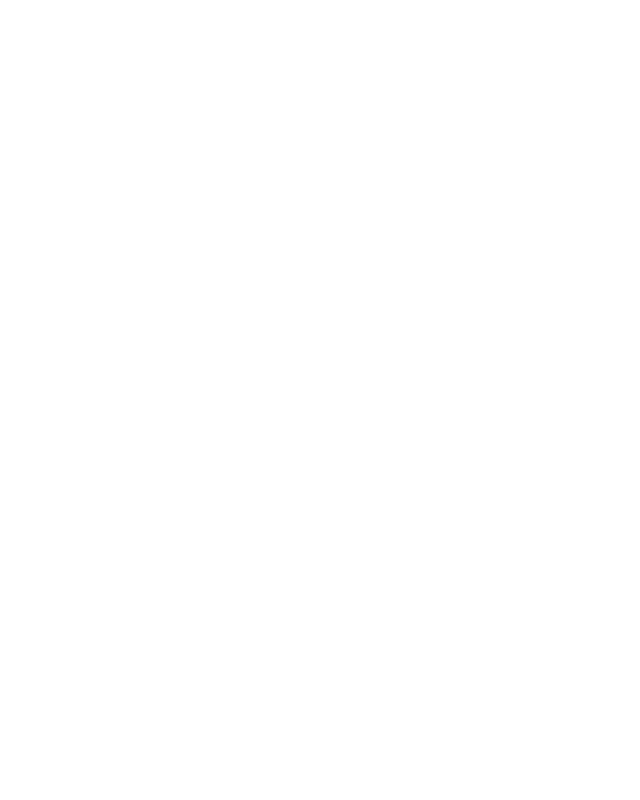
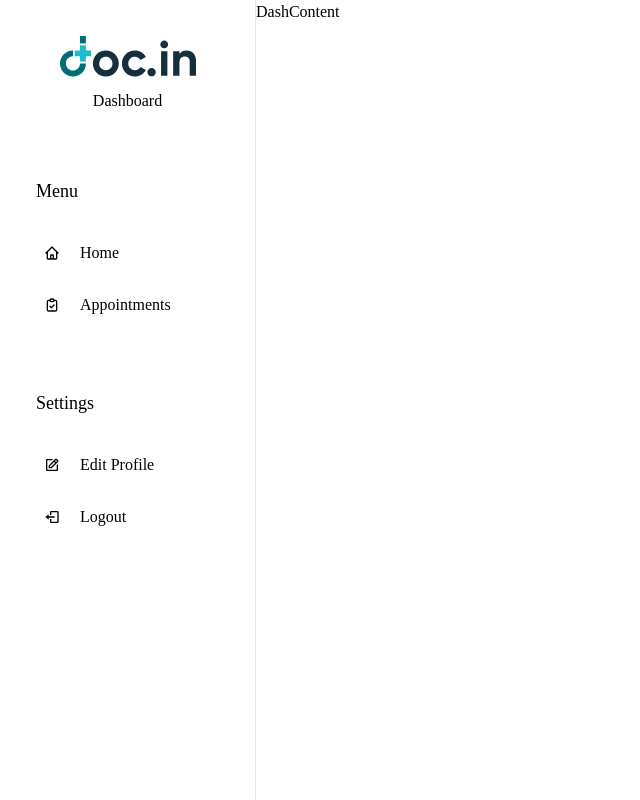
Before and after one commit to Fatinabimanyu/docin-react18, a React (Create React App) app: page /user-dashboard in a window 1280 px wide. Before the commit this address had no page. Shown: the whole page, without its empty margins (0-640 px from the left). Built offline with nearby package versions, Linux system fonts and the light colour scheme.

Commit message:
feat: add user dashboard page

```diff
--- a/src/App.js
+++ b/src/App.js
@@ -3,6 +3,7 @@
 import SignUp from "./pages/UserSignUp";
 import DoctorDashboard from "./pages/DoctorDashboard";
 import LogIn from "./pages/UserLogIn";
+import UserDashboard from "./pages/UserDashboard";
 
 function App() {
   return (
@@ -12,6 +13,7 @@
         <Route path="/signup" element={<SignUp />} />
         <Route path="/login" element={<LogIn />} />
         <Route path="/doctor-dashboard" element={<DoctorDashboard />} />
+        <Route path="/user-dashboard" element={<UserDashboard />} />
       </Routes>
     </Router>
   );
--- /dev/null
+++ b/src/pages/UserDashboard.jsx
@@ -0,0 +1,12 @@
+import React from "react";
+import DashContent from "../components/DashContent";
+import Sidebar from "../components/Sidebar";
+
+export default function UserDashboard() {
+  return (
+    <div className="w-full min-h-screen bg-white flex flex-row">
+      <Sidebar />
+      <DashContent />
+    </div>
+  );
+}
```
